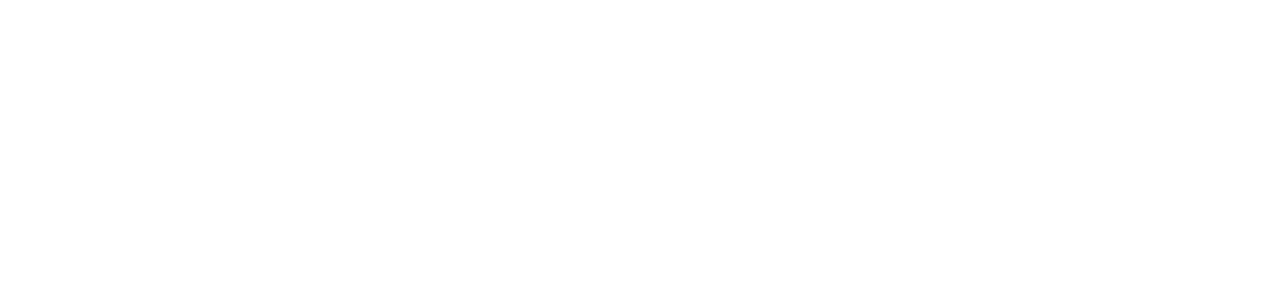
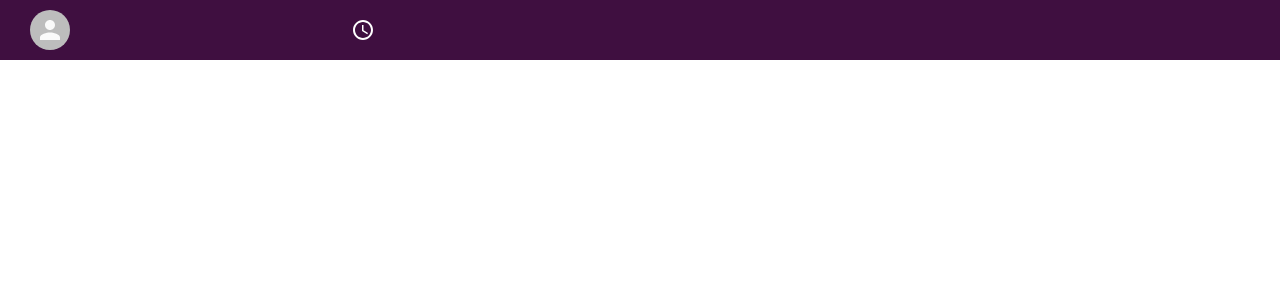
Before and after one commit to VedanthB/Slack-React-Redux, a React (Create React App) app in the folder slack-clone/: page / in a window 1280 px wide. Shown: the top 300 px of the page. Built offline with nearby package versions, Linux system fonts and the light colour scheme.

Commit message:
ADD: header => headerleft

```diff
--- a/slack-clone/src/App.js
+++ b/slack-clone/src/App.js
@@ -6,6 +6,7 @@
   Link
 } from "react-router-dom";
 import './App.css';
+import Header from './components/Header';
 
 function App() {
   return (
@@ -14,7 +15,7 @@
          <>
            <Switch>
               <Route path="/" >
-                 {/* <Home /> */}
+                 <Header />
               </Route>
            </Switch>
          </>
--- /dev/null
+++ b/slack-clone/src/components/Header.js
@@ -0,0 +1,54 @@
+import React from 'react'
+import styled from 'styled-components'
+import Avatar from '@material-ui/core/Avatar';
+import AccessTimeIcon from '@material-ui/icons/AccessTime';
+
+function Header() {
+    return (
+      <HeaderContainer>
+          {/* Header left  */}
+          <HeaderLeft>
+             <HeaderAvatar
+               // TODO: Add onClick
+              />
+              <AccessTimeIcon />
+          </HeaderLeft>
+          {/* Header search  */}
+
+          {/* header right */}
+      </HeaderContainer>
+    )
+}
+
+export default Header
+
+const HeaderContainer = styled.div `
+  display: flex;
+  position: fixed;
+  width: 100%;
+  align-items: center;
+  background-color : var(--slack-color);
+  padding :10px 0 ;
+  justify-content: space-between;
+  color:  white;
+`;
+
+const HeaderLeft = styled.div `
+  flex: 0.3;
+  display: flex;
+  align-items: center;
+  margin-left : 30px;
+
+  > .MuiSvgIcon-root {
+    margin-left: auto;
+    margin-right: 30px;
+  }
+`;
+
+const HeaderAvatar = styled(Avatar) `
+   cursor: pointer;
+
+   :hover {
+     opacity: 0.8;
+   }
+` ;
--- a/slack-clone/src/index.css
+++ b/slack-clone/src/index.css
@@ -1,4 +1,13 @@
+* {
+  margin: 0;
+}
+
+
+
 body {
+  --slack-color: #3f0f40;
+  overflow: hidden;
+
   margin: 0;
   font-family: -apple-system, BlinkMacSystemFont, 'Segoe UI', 'Roboto', 'Oxygen',
     'Ubuntu', 'Cantarell', 'Fira Sans', 'Droid Sans', 'Helvetica Neue',
```
